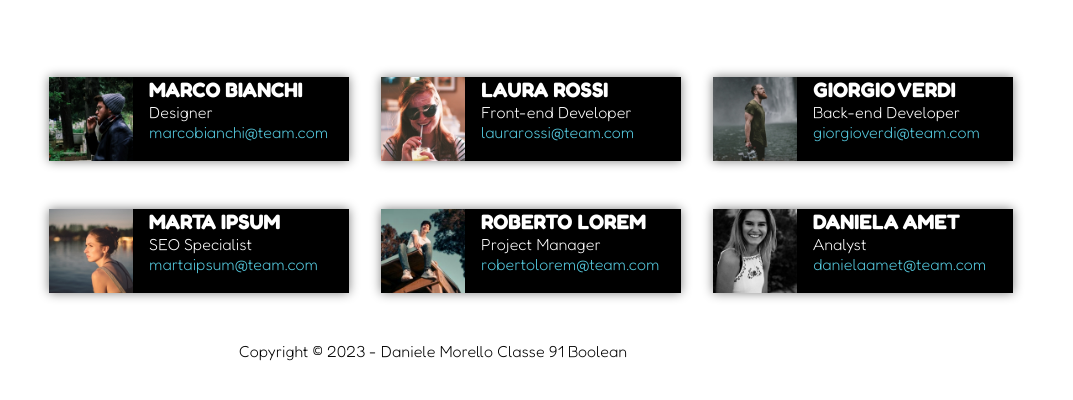
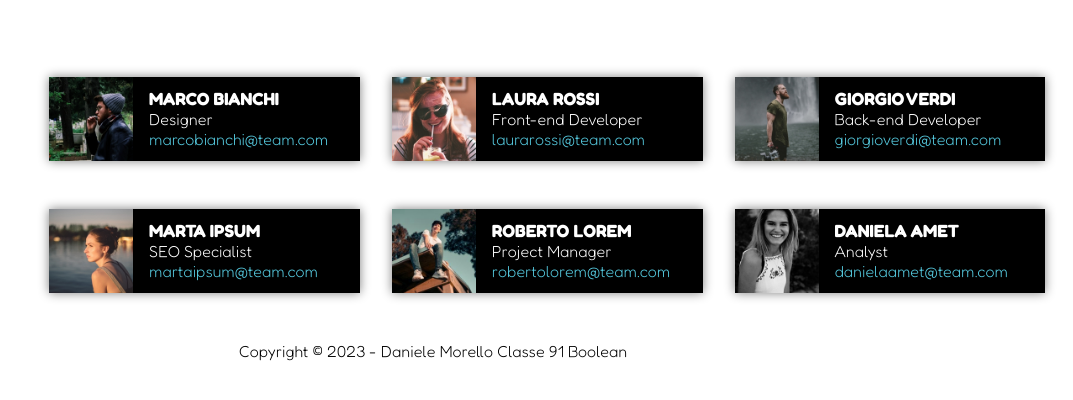
Before and after one commit to DanieleMorello/html-css-float-cards, a plain HTML site: page index.html in a window 1280 px wide. Shown: the part 184-584 px from the top of the page, without its empty margins (207-1280 px from the left). Drawn offline with Linux system fonts and the light colour scheme.

Commit message:
Center page

```diff
--- a/assets/css/style.css
+++ b/assets/css/style.css
@@ -41,9 +41,10 @@ h1 {
 }
 
 .card {
-  width: 300px;
-  width: calc(100% / 3 +1rem);
+    /* width: 300px; */
+    width: calc(100% / 6 + 8.3rem);
     float: left;
+    /* padding-top: 0.8rem; */
     margin-top: 3rem;
     margin-left: 2rem;
     box-shadow: 0 0 10px var(--meet-gray);
@@ -58,7 +59,8 @@ div img {
 }
 
 h2 {
-  font-size: 1.3rem;
+  font-size: 1.1rem;
+  padding-top: .7rem
 }
 
 a {
```
Lines whose indentation alone changed are shown as unchanged.
